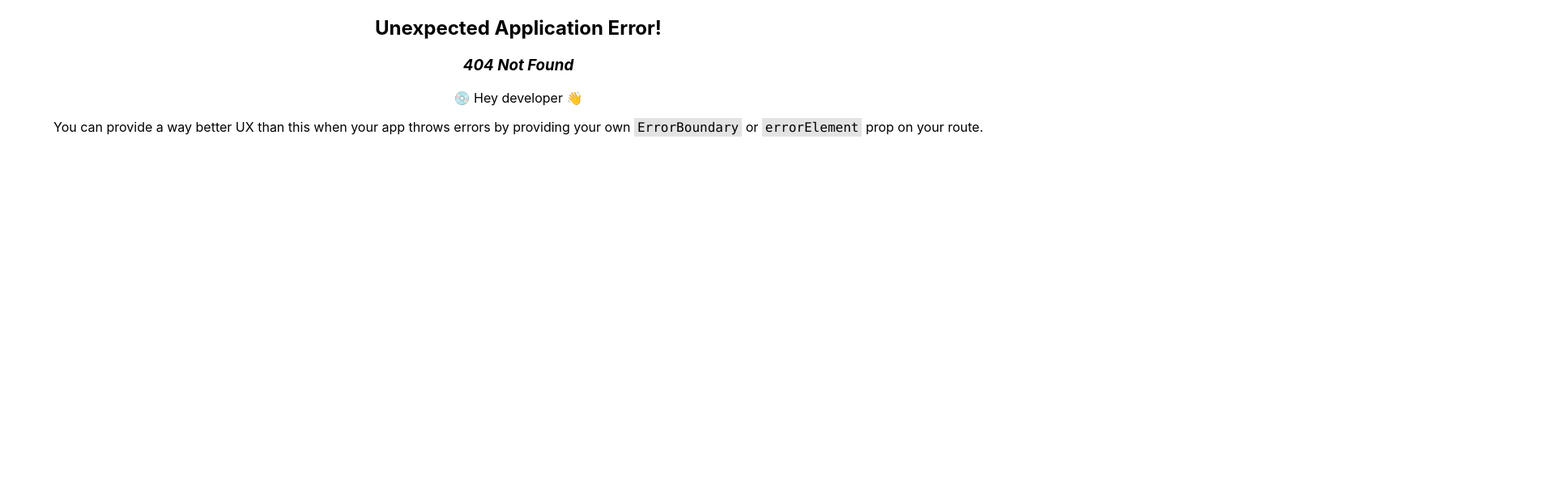
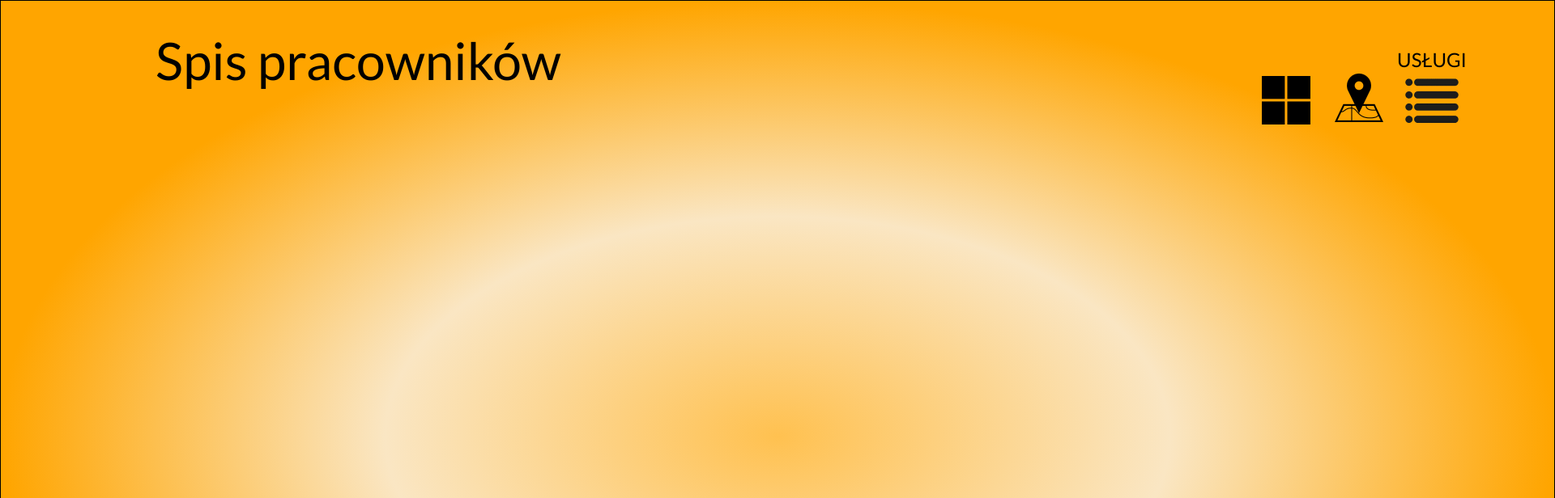
Before and after one commit to Piotr-44/prge_projekt_ps, a React (Create React App) app: page /dashboard_employees_list in a window 1280 px wide. Before the commit this address had no page. Shown: the top 616 px of the page at 81% size, 1920 px wide, since content can reach past the window. Built offline with nearby package versions, Linux system fonts and the light colour scheme.

Commit message:
wip_db_template

```diff
--- /dev/null
+++ b/src/components/dashboard_employees_list/Employee_list.css
@@ -0,0 +1,27 @@
+.incident_list_title {
+  position: absolute;
+  width: 503px;
+  height: 77px;
+  left: 190px;
+  top: 35px;
+
+  font-family: "Lato";
+  font-style: normal;
+  font-weight: 400;
+  font-size: 64px;
+  line-height: 77px;
+
+  color: #000000;
+}
+
+.btn_employee_pics {
+  position: absolute;
+  width: 60px;
+  height: 60px;
+  left: -165px;
+  top: 35px;
+}
+
+.btn_employee_pics:hover {
+  background: radial-gradient(circle, #ffffff 20%, transparent 75%);
+}
--- /dev/null
+++ b/src/components/dashboard_employees_list/Employee_list.js
@@ -0,0 +1,28 @@
+import React from "react";
+import "./Employee_list.css";
+import Services_icon from "../tmp/services_shortcut.png";
+import Map_icon from "../tmp/map_button_img.png";
+import Window_icon from "../tmp/Window.png";
+import { Link } from "react-router-dom";
+
+function Employee_list() {
+  return (
+    <div>
+      <div className="backgr">
+        <div className="incident_list_title">Spis pracowników</div>
+        <div className="services_return">
+          USŁUGI
+          <Link to="/services">
+            <img className="services_icon" src={Services_icon}></img>
+          </Link>
+          <Link to="/map_employees">
+            <img className="btn_map_from_list" src={Map_icon}></img>
+          </Link>
+          <img className="btn_employee_pics" src={Window_icon}></img>
+        </div>
+      </div>
+    </div>
+  );
+}
+
+export default Employee_list;
--- /dev/null
+++ b/src/components/dashboard_incidents_list/Incident_list.css
@@ -0,0 +1,16 @@
+.incident_list_title {
+  position: absolute;
+  width: 817px;
+  height: 77px;
+  left: 190px;
+  top: 35px;
+
+  font-family: "Lato";
+  font-style: normal;
+  font-weight: 400;
+  font-size: 64px;
+  line-height: 77px;
+
+  color: #000000;
+  white-space: nowrap;
+}
--- /dev/null
+++ b/src/components/dashboard_incidents_list/Incident_list.js
@@ -0,0 +1,26 @@
+import React from "react";
+import "./Incident_list.css";
+import Services_icon from "../tmp/services_shortcut.png";
+import Map_icon from "../tmp/map_button_img.png";
+import { Link } from "react-router-dom";
+
+function Incident_list() {
+  return (
+    <div>
+      <div className="backgr">
+        <div className="incident_list_title">Spis zgłoszonych incydentów</div>
+        <div className="services_return">
+          USŁUGI
+          <Link to="/services">
+            <img className="services_icon" src={Services_icon}></img>
+          </Link>
+          <Link to="/map_med_station">
+            <img className="btn_map_from_list" src={Map_icon}></img>
+          </Link>
+        </div>
+      </div>
+    </div>
+  );
+}
+
+export default Incident_list;
--- /dev/null
+++ b/src/components/dashboard_med_station_list/Station_list.css
@@ -0,0 +1,26 @@
+.station_list_title {
+  position: absolute;
+  width: 586px;
+  height: 77px;
+  left: 190px;
+  top: 35px;
+
+  font-family: "Lato";
+  font-style: normal;
+  font-weight: 400;
+  font-size: 64px;
+  line-height: 77px;
+  color: #000000;
+}
+
+.btn_map_from_list {
+  position: absolute;
+  width: 60px;
+  height: 60px;
+  left: -75px;
+  top: 32px;
+}
+
+.btn_map_from_list:hover {
+  background: radial-gradient(circle, #ffffff 20%, transparent 75%);
+}
--- /dev/null
+++ b/src/components/dashboard_med_station_list/Station_list.js
@@ -0,0 +1,26 @@
+import React from "react";
+import "./Station_list.css";
+import Services_icon from "../tmp/services_shortcut.png";
+import Map_icon from "../tmp/map_button_img.png";
+import { Link } from "react-router-dom";
+
+function Med_station_list() {
+  return (
+    <div>
+      <div className="backgr">
+        <div className="station_list_title">Spis stacji pogotowia</div>
+        <div className="services_return">
+          USŁUGI
+          <Link to="/services">
+            <img className="services_icon" src={Services_icon}></img>
+          </Link>
+          <Link to="/map_med_station">
+            <img className="btn_map_from_list" src={Map_icon}></img>
+          </Link>
+        </div>
+      </div>
+    </div>
+  );
+}
+
+export default Med_station_list;
--- a/src/components/home/Home.css
+++ b/src/components/home/Home.css
@@ -90,19 +90,3 @@
   );
   border: 1px solid #000000;
 }
-
-.services_return {
-  position: absolute;
-  width: 90px;
-  height: 27px;
-  left: 1722px;
-  top: 58px;
-
-  font-family: "Lato";
-  font-style: normal;
-  font-weight: 400;
-  font-size: 24px;
-  line-height: 29px;
-
-  color: #000000;
-}
--- a/src/components/map_employees/Map_employee.js
+++ b/src/components/map_employees/Map_employee.js
@@ -9,6 +9,7 @@ import "./Map_employee.css";
 import "leaflet/dist/leaflet.css";
 import axios from "axios";
 import Btn_employee_list from "../tmp/list.png";
+import { Link } from "react-router-dom";
 
 function Map_employee() {
   useEffect(() => {
@@ -41,7 +42,9 @@ function Map_employee() {
           </LayersControl.BaseLayer>
         </LayersControl>
       </MapContainer>
-      <img className="employee_list_icon" src={Btn_employee_list}></img>
+      <Link to="/dashboard_employees_list">
+        <img className="employee_list_icon" src={Btn_employee_list}></img>
+      </Link>
     </div>
   );
 }
--- a/src/components/map_med_station/Map_med.js
+++ b/src/components/map_med_station/Map_med.js
@@ -9,6 +9,7 @@ import "./Map_med.css";
 import "leaflet/dist/leaflet.css";
 import axios from "axios";
 import Btn_station_list from "../tmp/list.png";
+import { Link } from "react-router-dom";
 
 function Map_med() {
   useEffect(() => {
@@ -41,7 +42,9 @@ function Map_med() {
           </LayersControl.BaseLayer>
         </LayersControl>
       </MapContainer>
-      <img className="station_list_icon" src={Btn_station_list}></img>
+      <Link to="/dashboard_med_station_list">
+        <img className="station_list_icon" src={Btn_station_list}></img>
+      </Link>
     </div>
   );
 }
--- a/src/components/maps/Maps.css
+++ b/src/components/maps/Maps.css
@@ -106,6 +106,22 @@
   mix-blend-mode: darken;
 }
 
+.services_return {
+  position: absolute;
+  width: 90px;
+  height: 27px;
+  left: 1722px;
+  top: 58px;
+
+  font-family: "Lato";
+  font-style: normal;
+  font-weight: 400;
+  font-size: 24px;
+  line-height: 29px;
+
+  color: #000000;
+}
+
 .services_icon {
   position: absolute;
   width: 70px;
--- a/src/components/services/Services.js
+++ b/src/components/services/Services.js
@@ -15,9 +15,15 @@ function Services() {
         <Link to="/maps">
           <img className="btn_map" src={Btn_map} btn_map></img>
         </Link>
-        <img className="btn_hospitals" src={Btn_hospitals} btn_map></img>
-        <img className="btn_incidents" src={Btn_incidents} btn_map></img>
-        <img className="btn_employees" src={Btn_employees} btn_map></img>
+        <Link to="/dashboard_med_station_list">
+          <img className="btn_hospitals" src={Btn_hospitals} btn_map></img>
+        </Link>
+        <Link to="/dashboard_incidents_list">
+          <img className="btn_incidents" src={Btn_incidents} btn_map></img>
+        </Link>
+        <Link to="/dashboard_employees_list">
+          <img className="btn_employees" src={Btn_employees} btn_map></img>
+        </Link>
         <div className="maps">Mapy</div>
         <div className="hospitals">Stacje pogotowia</div>
         <div className="incidents">Zgłoszenia</div>
```
Also changed, not shown: src/App.js (+15 -0 lines), src/components/tmp/Window.png (added), src/components/tmp/map_button_img.png (added).
